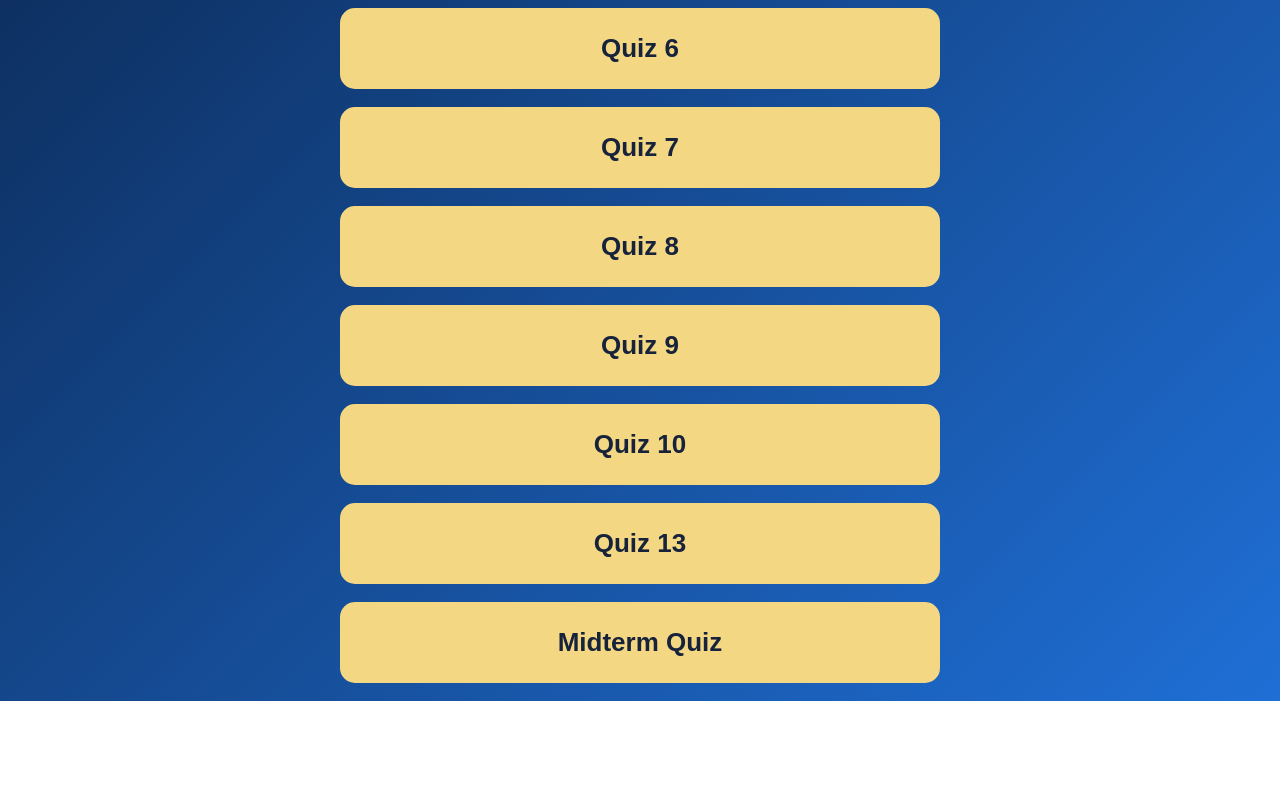
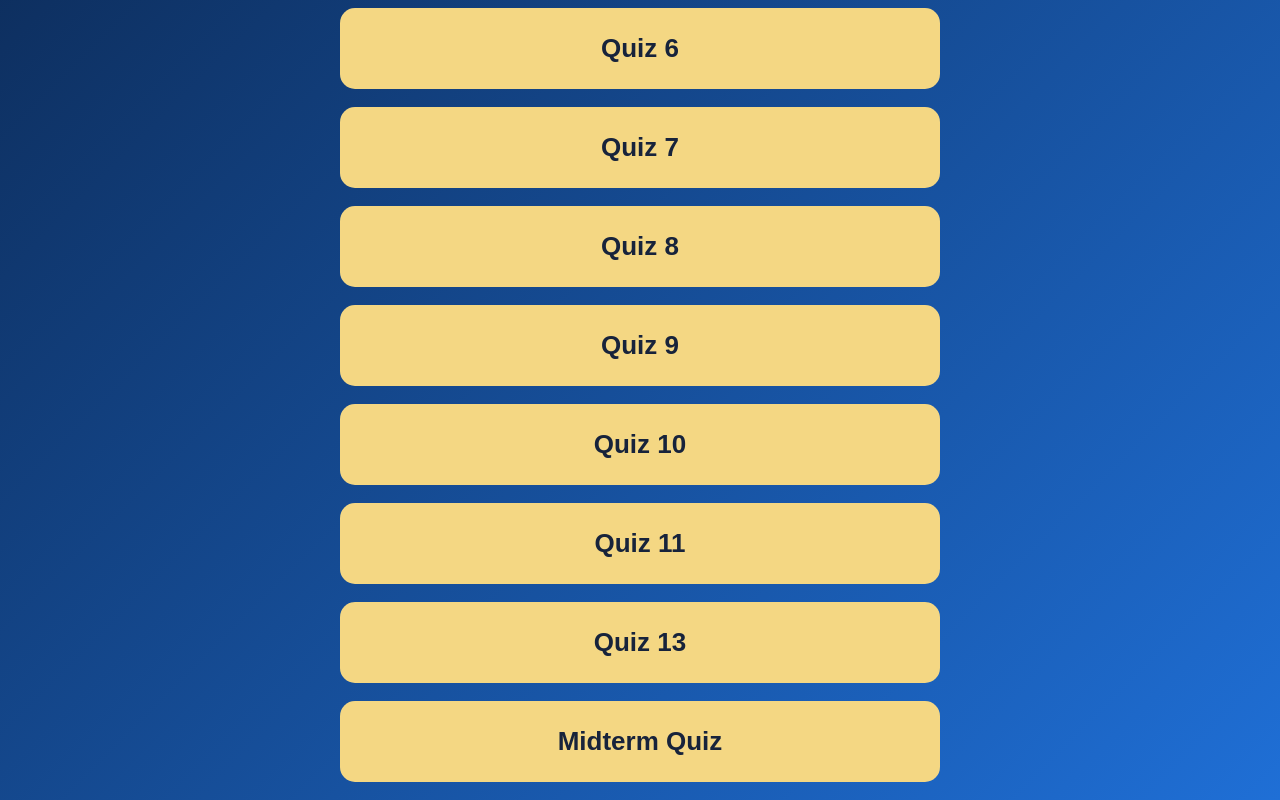
Before and after one commit to centerjust4u-creator/Political, a plain HTML site: page index.html in a window 1280 px wide. Shown: the part 668-1468 px from the top of the page. Before the commit the page ends 1369 px from the top, so only its background shows below. Drawn offline with Linux system fonts and the light colour scheme.

Commit message:
Add links for Quiz 11 in index.html

```diff
--- a/index.html
+++ b/index.html
@@ -68,6 +68,7 @@ a:hover {
 <a href="quiz-8/">Quiz 8</a>
 <a href="quiz-9/">Quiz 9</a>
 <a href="quiz-10/">Quiz 10</a>
+<a href="quiz-11/">Quiz 11</a>
 <a href="quiz-13/">Quiz 13</a>
 
 <a href="midterm-quiz/">Midterm Quiz</a>
```
